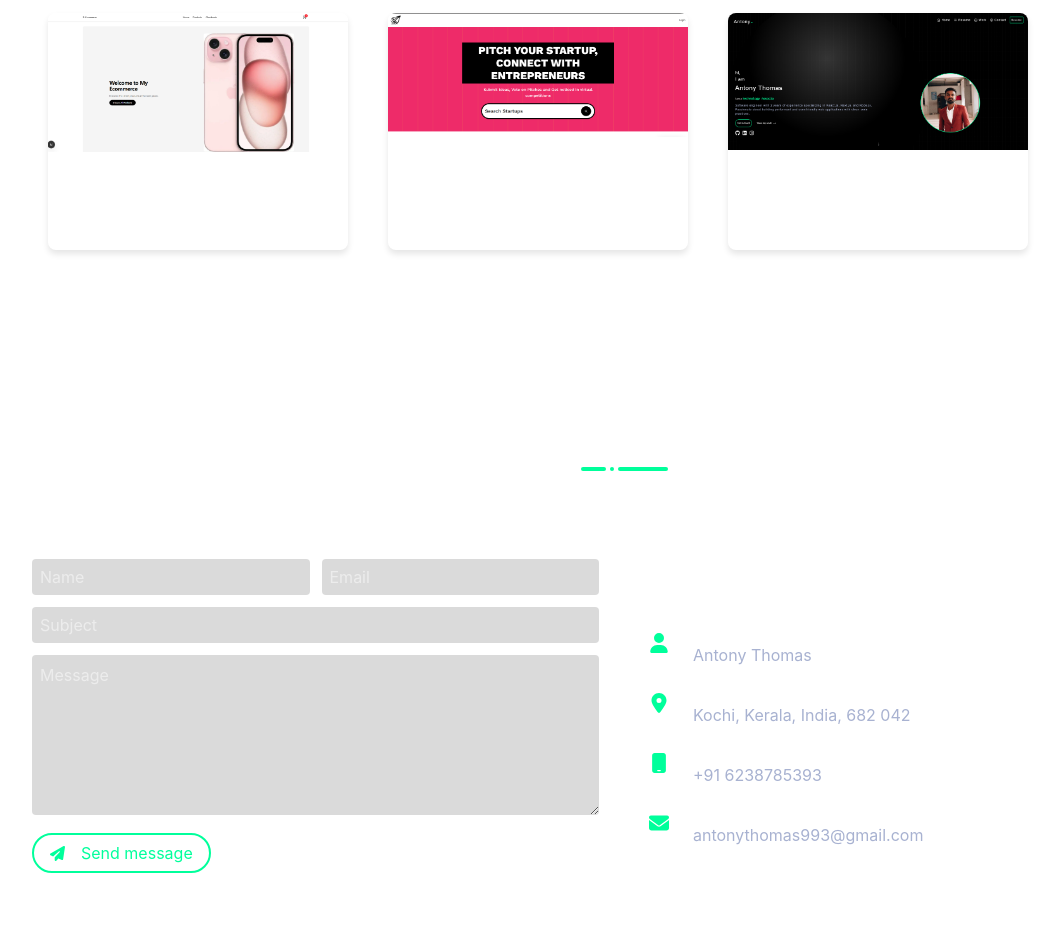
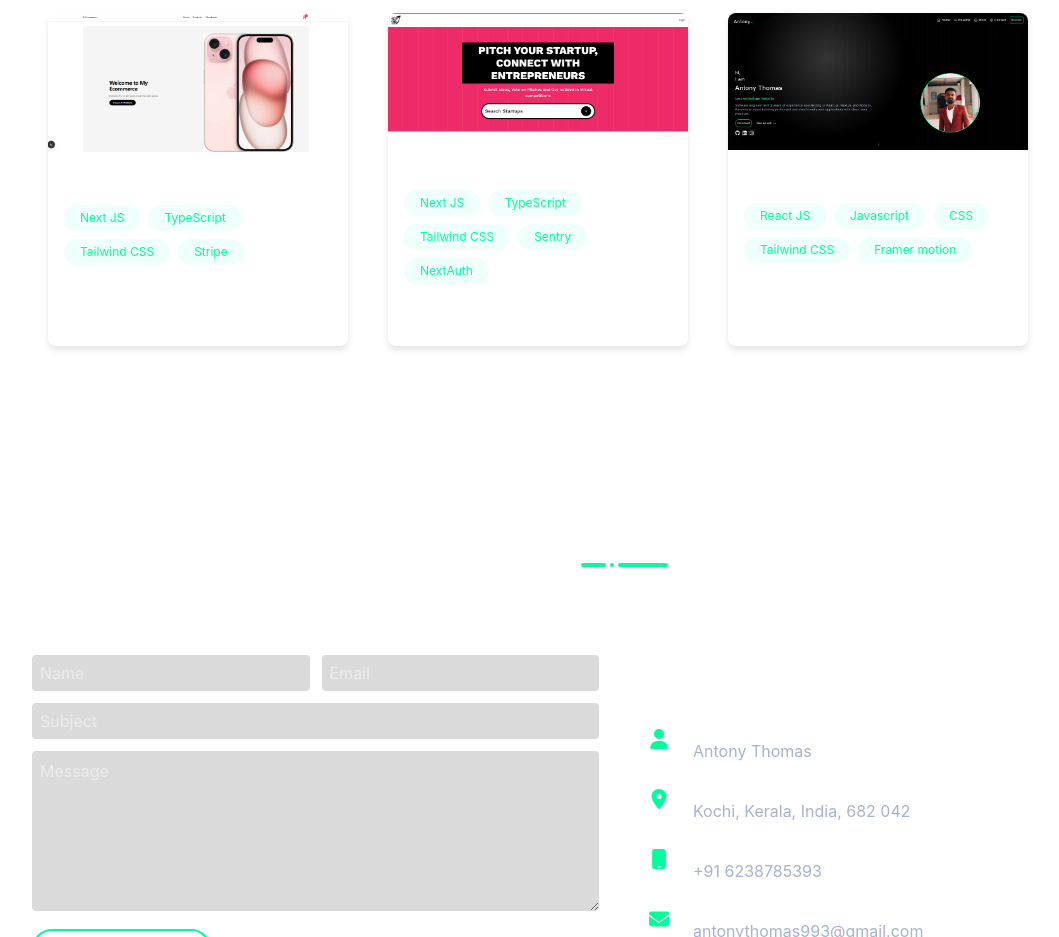
Before and after one commit to antonythomas123/Portolio, a React (Vite) app: page / in a window 1280 px wide. Shown: the part 2320-3257 px from the top of the page, without its empty margins (16-1075 px from the left). Built offline with nearby package versions, Linux system fonts and the light colour scheme.

Commit message:
Tech added in works

```diff
--- a/src/App.css
+++ b/src/App.css
@@ -3,7 +3,7 @@
   color: #fff;
   height: 100%;
   padding: 0% 15% 0% 15%;
-  font-family: 'JetBrains Mono', monospace;
+  /* font-family: 'JetBrains Mono', monospace; */
 
   display: flex;
   flex-direction: column;
--- a/src/components/Card/Card.jsx
+++ b/src/components/Card/Card.jsx
@@ -2,18 +2,26 @@ import React from "react";
 import styles from "./Card.module.css";
 import { FaGithub, FaLink } from "react-icons/fa6";
 
-function Card({ image, hostedLink, github, title }) {
+function Card({ image, hostedLink, github, title, tech }) {
   return (
     <div className={styles.card_container}>
       <div className={styles.image_container}>
         <img src={image} alt={title || ""} height={"200px"} width={"300px"} />
       </div>
 
-      <h3 className={styles.heading}>{title}</h3>
+      <div className="p-4 flex flex-col gap-4">
+        <h2 className="font-semibold text-[14px] tracking-widest">{title}</h2>
+
+        <div className="flex flex-wrap gap-2">
+          {tech.map((t, index) => {
+            return <div className="bg-[#64ffda1a] rounded-full text-[#00ff9b] px-4 py-1 text-[12px]">{t}</div>;
+          })}
+        </div>
 
         <div
-        className={styles.bottom_container}
-        style={{ justifyContent: hostedLink ? "space-between" : "flex-end" }}
+          className={`flex ${
+            hostedLink ? "justify-between" : "justify-end"
+          }  items-center`}
         >
           {hostedLink && (
             <a
@@ -38,6 +46,7 @@ function Card({ image, hostedLink, github, title }) {
           )}
         </div>
       </div>
+    </div>
   );
 }
 
--- a/src/views/ContactMe/ContactMe.module.css
+++ b/src/views/ContactMe/ContactMe.module.css
@@ -79,7 +79,7 @@
   border-radius: 8px;
   background-color: #9c9c9c60;
   color: #fff;
-  font-family: "JetBrains Mono", monospace;
+  /* font-family: "JetBrains Mono", monospace; */
 }
 
 .contact_info {
--- a/src/views/Works/Works.jsx
+++ b/src/views/Works/Works.jsx
@@ -47,6 +47,7 @@ function Works() {
               image={work.image}
               hostedLink={work.hostedLink}
               github={work.github}
+              tech={work.tech}
             />
           );
         })}
```
Lines whose indentation alone changed are shown as unchanged.
